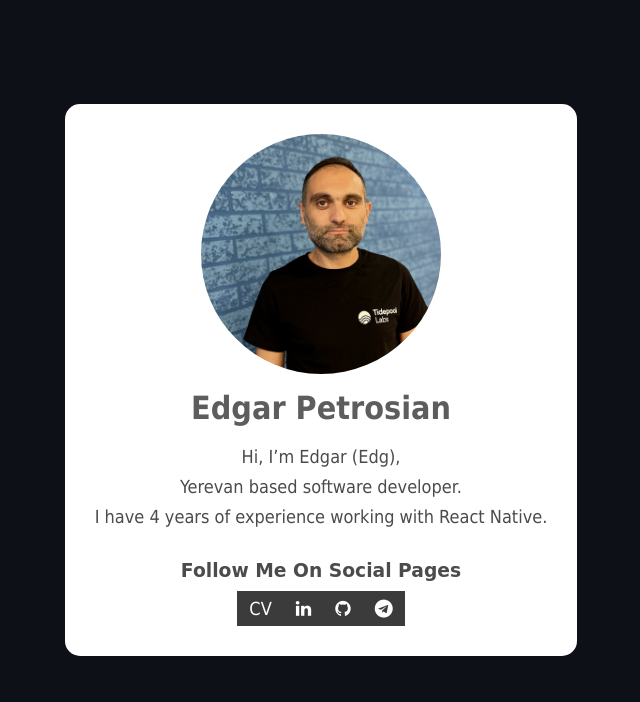
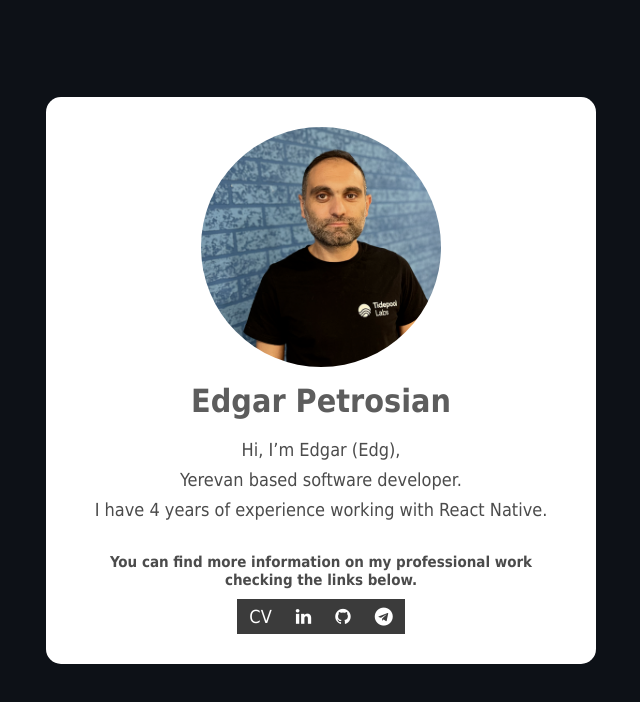
Before and after one commit to EdgarPetrosian/edgarpetrosian.github.io, a plain HTML site: page index.html in a window 1280 px wide. Shown: the whole page, without its empty margins (319-959 px from the left). Drawn offline with Linux system fonts and the light colour scheme.

Commit message:
Change some text and fonts

```diff
--- a/css/main.css
+++ b/css/main.css
@@ -67,12 +67,11 @@ body {
     color: rgb(75, 75, 75);
 }
 
-#me_info h3 {
-    color:rgb(75, 75, 75);
-    text-transform: capitalize;
+#me_info h4 {
+    color: rgb(75, 75, 75);
     margin-top: 20px;
     margin-bottom: 10px;
-    font-family: cursive;
+    font-size: 15px;
 }
 
 .soc {
--- a/index.html
+++ b/index.html
@@ -22,7 +22,7 @@
                     I have 4 years of experience working with React Native. <br>
                 </p>
 
-                <h3>Follow me on social pages</h3>
+                <h4>You can find more information on my professional work checking the links below.</h4>
 
                 <div class="soc">
                     <a href ="/CV/Edgar Petrosyan CV.pdf" target="_blank" download>CV</a>
```
